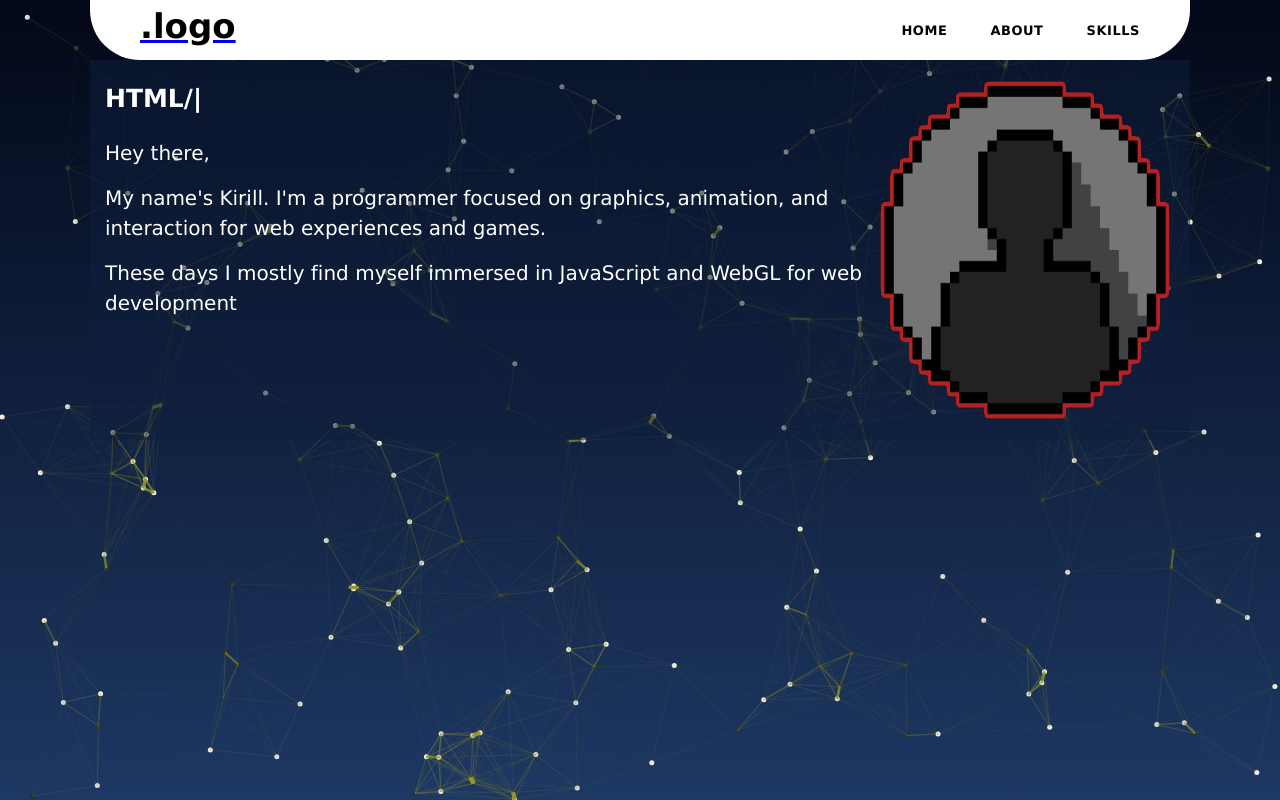
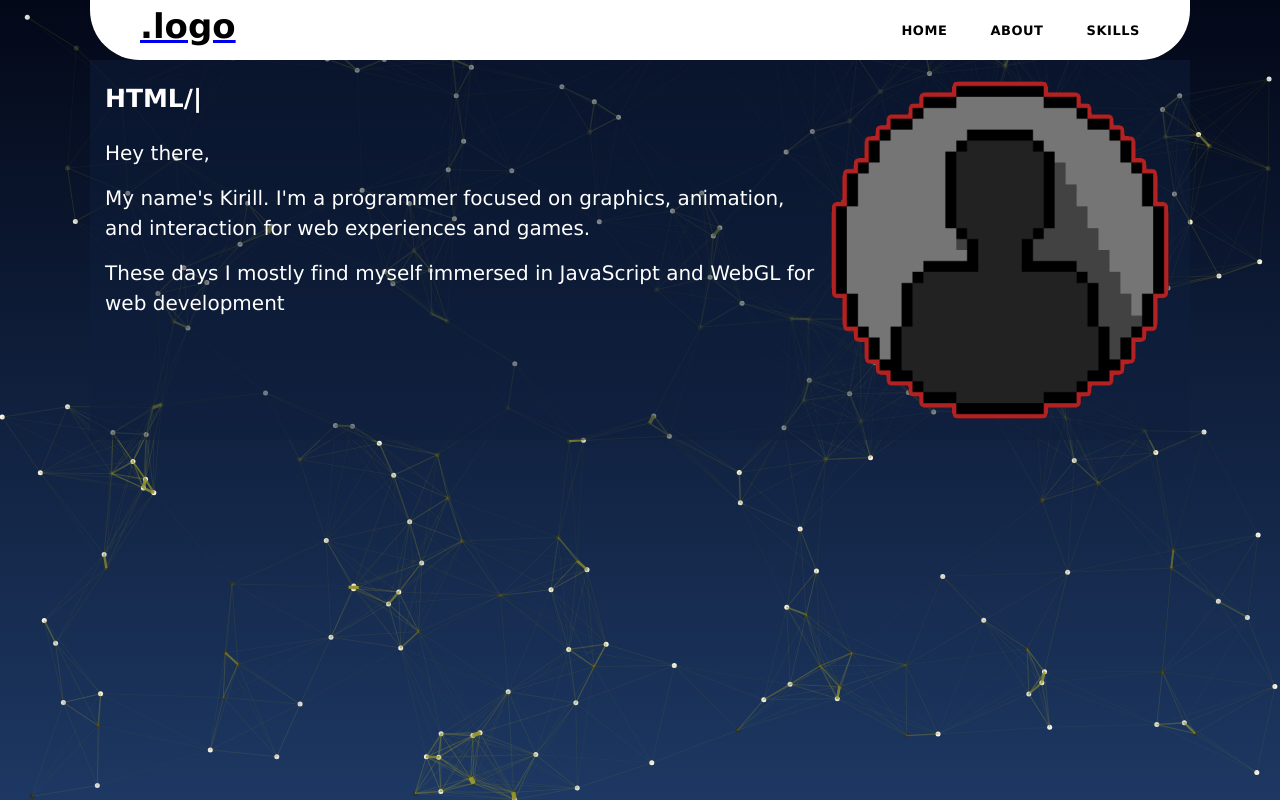
Before and after one commit to grand3680/porfolio-nextJS, a Next.js app: page /about in a window 1280 px wide. Built offline with nearby package versions, Linux system fonts and the light colour scheme.

Commit message:
title images

```diff
--- a/src/components/aboutPage/About.tsx
+++ b/src/components/aboutPage/About.tsx
@@ -1,6 +1,6 @@
 import styles from './styles/about.module.scss';
 import Image from 'next/image';
-import profilePic from '@/images/rudeface.png';
+import profilePic from '@/images/ava.png';
 import { useRef, useLayoutEffect, FC } from 'react';
 import TypingText from './typing';
 
--- a/src/components/aboutPage/styles/_head.scss
+++ b/src/components/aboutPage/styles/_head.scss
@@ -32,11 +32,11 @@ $fn-size_title: 25px;
 
 .title_image {
     display: block !important;
-    width: 300px;
+    width: 350px;
     height: 350px;
 }
 
-@media screen and (max-width: 700px) {
+@media screen and (max-width: 780px) {
     .section_information {
         display: block;
     }
--- a/src/components/skills/skillses.tsx
+++ b/src/components/skills/skillses.tsx
@@ -19,7 +19,6 @@ const skills : FC = () => (
         )}
     </ul>
   </>
-
 )
 
 export default skills;
--- a/src/pages/404.tsx
+++ b/src/pages/404.tsx
@@ -1,6 +1,6 @@
 import style from '@/styles/404.module.scss';
 import Head from 'next/head';
-import image from '@/images/404.ico';
+import icon from '@/images/404.ico';
 import { FC } from 'react';
 
 
@@ -9,7 +9,7 @@ const Custom404 : FC = () => {
         <>
             <Head>
                 <title>404</title>
-                <link rel="icon" href={ image.toString() }/>
+                <link rel="icon" href={ icon.src }/>
             </Head>
 
             <div className={style.Error_404}>
--- a/src/pages/_app.tsx
+++ b/src/pages/_app.tsx
@@ -1,4 +1,5 @@
 import Layout from '@/components/Layout'
+
 import Head  from 'next/head';
 import '../styles/body/body.scss'
 import '../styles/body/reset.scss'
@@ -11,7 +12,6 @@ const porfolio : FC<AppProps> = ({ Component, pageProps }) => {
     return <>
         <Layout>
                 <Head>
-                    {/* <link href="https://fonts.googleapis.com/css?family=Press+Start+2P" /> */}
                 </Head>
                 <Component {...pageProps} />
         </Layout>
--- a/src/pages/about.tsx
+++ b/src/pages/about.tsx
@@ -1,5 +1,6 @@
 import Head from "next/head";
 import About from '@/components/aboutPage/About';
+import AboutIcon from '@/images/ava.png'
 import { FC } from 'react';
 
 const AboutPage : FC = () => {
@@ -7,6 +8,7 @@ const AboutPage : FC = () => {
     <>
         <Head>
             <title>About</title>
+            <link rel="icon" href={ AboutIcon.src } sizes="any" />
         </Head>
 
         <About/>
--- a/src/pages/index.tsx
+++ b/src/pages/index.tsx
@@ -1,11 +1,13 @@
 import Head from "next/head";
 import HomePage from '@/components/homePage/HomePage';
+import RootIcon from '@/images/ava.png'
 import { FC } from 'react';
 
 const RootLayout : FC = () => {
     return <>
         <Head>
             <title>home</title>
+            <link rel="icon" href={ RootIcon.src } sizes="any" />
         </Head>
 
         <HomePage/>
--- a/src/pages/skills.tsx
+++ b/src/pages/skills.tsx
@@ -1,5 +1,6 @@
 import Head from "next/head";
 import Skilses from '@/components/skills/skillses';
+import SkillIcon from '@/images/ava.png'
 import { FC } from 'react';
 
 const Skills: FC = () => {
@@ -7,6 +8,7 @@ const Skills: FC = () => {
     <>
         <Head>
             <title>Skills</title>
+            <link rel="icon" href={ SkillIcon.src } sizes="any" />
         </Head>
 
         <Skilses/>
```
Also changed, not shown: src/images/rudeface.png (deleted).
